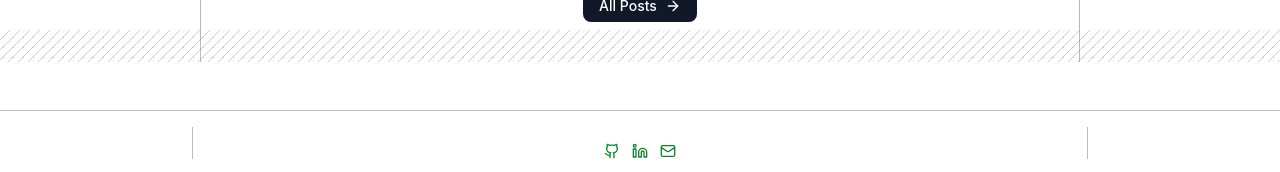
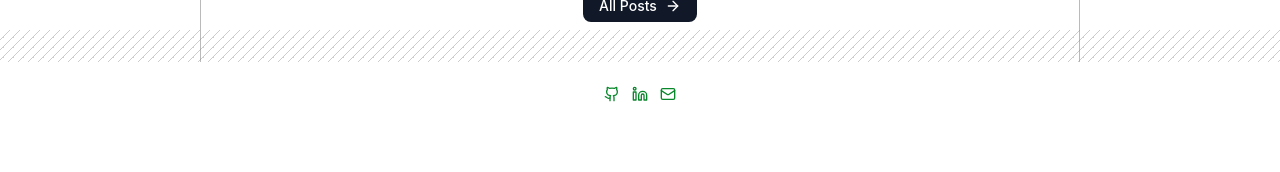
Before and after one commit to saijamii/portfolio, a React (Vite) app: page / in a window 1280 px wide. Shown: the part 3414-3586 px from the top of the page. After the commit the page ends 3532 px from the top, so only its background shows below. Built offline with nearby package versions, Linux system fonts and the light colour scheme.

Commit message:
footer chanegs

```diff
--- a/src/components/Layout/Footer.jsx
+++ b/src/components/Layout/Footer.jsx
@@ -6,9 +6,9 @@
   const currentYear = new Date().getFullYear();
 
   return (
-    <footer className="border-t border-secondary-200 dark:border-secondary-700 mt-12 p-4 text-center text-secondary-600 dark:text-secondary-400">
-      <div className="mx-auto border-x border-secondary-200 dark:border-secondary-700 pt-4 md:max-w-4xl bg-white dark:bg-secondary-900">
-        <div className="flex flex-col items-center gap-6">
+    <footer className="mt-2 p-4 text-center">
+      <div className="mx-auto  md:max-w-4xl ">
+        <div className="flex flex-col gap-6">
           <FooterSocials />
         </div>
       </div>
@@ -19,7 +19,7 @@
 const FooterSocials = () => {
   return (
     <div className="flex w-full relative z-10">
-      <div className="mx-auto flex items-center justify-center gap-3 bg-white dark:bg-secondary-900 px-4">
+      <div className="mx-auto flex items-center justify-center gap-3 px-4">
         <SocialLink href="https://github.com/saijamii" icon={Github} label="GitHub" />
         <SocialLink href="https://www.linkedin.com/in/saijamii/" icon={Linkedin} label="LinkedIn" />
         <SocialLink href="mailto:saijami38@gmail.com" icon={Mail} label="Email" />
```
